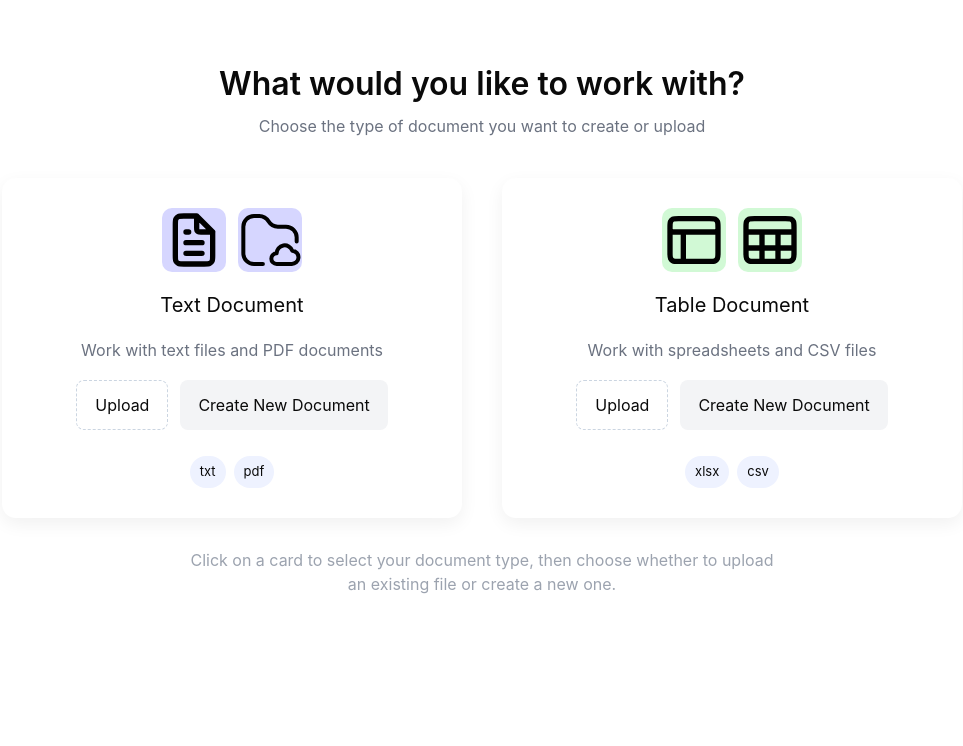
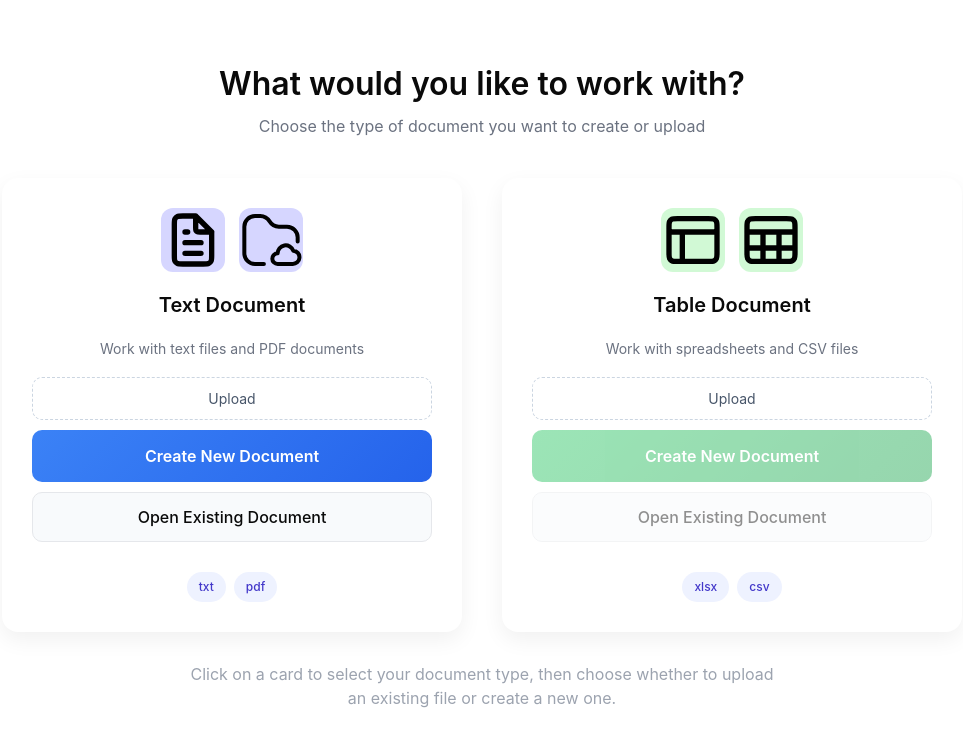
Before and after one commit to AymaneImr/SyncWrite, a React app in the folder frontend/: page /document-type in a window 1280 px wide. Shown: the top 746 px of the page, without its empty margins (158-1121 px from the left). Built offline with nearby package versions, Linux system fonts and the light colour scheme; sample sign-in values are in the browser's storage; the HTML template or start-up script is replaced by a standard one.

Commit message:
fix(ui): fix API calls and update UI logic

```diff
--- a/frontend/src/App.tsx
+++ b/frontend/src/App.tsx
@@ -4,6 +4,8 @@ import { Routes, Route } from 'react-router-dom';
 import Auth from './Pages/Auth.tsx';
 import DocsPage from './Components/Docs.tsx';
 import TextEditor from './Components/TextEditor.tsx';
+import ProtectedRoute from './common/ProtectedRoute.tsx';
+import LandingPage from './Pages/LandingPage.tsx';
 
 
 function App() {
@@ -12,8 +14,9 @@ function App() {
       <main>
         <Routes>
           <Route path="/login" element={<Auth />} />
-          <Route path="/document-type" element={<DocsPage />} />
-          <Route path="/text-editor" element={<TextEditor />} />
+          <Route path="/document-type" element={<ProtectedRoute> <DocsPage /> </ProtectedRoute>} />
+          <Route path="/editor/:id" element={<ProtectedRoute> <TextEditor /> </ProtectedRoute>} />
+          <Route path="/landing-page" element={<LandingPage />} />
         </Routes>
       </main>
     </>
--- a/frontend/src/Components/Card.tsx
+++ b/frontend/src/Components/Card.tsx
@@ -1,6 +1,6 @@
+
 import React from 'react';
 import styles from '../css/Cards.module.css';
-
 
 type CardProps = {
   title: string;
@@ -9,30 +9,39 @@ type CardProps = {
   iconBg: string;
   onUpload: (e: React.ChangeEvent<HTMLInputElement>) => void;
   onCreate?: () => void;
+  onOpenExisting?: () => void;
   uploadAccept?: string;
   leftIcon: React.ReactNode;
   rightIcon: React.ReactNode;
 };
 
-
-export default function Cards({ title, subtitle, accent, onUpload, onCreate, uploadAccept, leftIcon, rightIcon, iconBg }: CardProps) {
+export default function Cards({
+  title,
+  subtitle,
+  accent,
+  onUpload,
+  onCreate,
+  onOpenExisting,
+  uploadAccept,
+  leftIcon,
+  rightIcon,
+  iconBg,
+}: CardProps) {
   const colorClass = accent === 'blue' ? styles.blue : styles.green;
 
   return (
     <div className={`${styles.card} ${colorClass}`}>
       <div className={styles.icons}>
-        <div className={styles.iconPlaceholder} style={{ backgroundColor: iconBg }} >
-          <img src={leftIcon} alt='icon' />
+        <div className={styles.iconPlaceholder} style={{ backgroundColor: iconBg }}>
+          <img src={leftIcon} alt="icon" />
         </div>
-        <div className={styles.iconPlaceholder} style={{ backgroundColor: iconBg }} >
-          <img src={rightIcon} alt='icon' />
+        <div className={styles.iconPlaceholder} style={{ backgroundColor: iconBg }}>
+          <img src={rightIcon} alt="icon" />
         </div>
       </div>
 
-
       <h3 className={styles.title}>{title}</h3>
       <p className={styles.subtitle}>{subtitle}</p>
-
 
       <div className={styles.actions}>
         <label className={styles.uploadBtn}>
@@ -46,14 +55,30 @@ export default function Cards({ title, subtitle, accent, onUpload, onCreate, upl
           />
         </label>
 
+        <button
+          className={styles.createBtn}
+          onClick={onCreate}
+          disabled={!onCreate}
+        >
+          Create New Document
+        </button>
 
-        <button className={styles.createBtn} onClick={onCreate} disabled={!onCreate}>
-          Create New Document
+        <button
+          className={styles.openBtn}
+          onClick={onOpenExisting}
+          disabled={!onOpenExisting}
+        >
+          Open Existing Document
         </button>
       </div>
 
-
-      <div className={styles.footerExt}>{uploadAccept?.split(',').map(ext => <span key={ext} className={styles.ext}>{ext.replace('.', '')}</span>)}</div>
-    </div >
+      <div className={styles.footerExt}>
+        {uploadAccept?.split(',').map(ext => (
+          <span key={ext} className={styles.ext}>
+            {ext.replace('.', '')}
+          </span>
+        ))}
+      </div>
+    </div>
   );
 }
--- a/frontend/src/Components/Docs.tsx
+++ b/frontend/src/Components/Docs.tsx
@@ -6,15 +6,16 @@ import text_left_icon from '../assets/file-alt-svgrepo-com.svg'
 import text_right_icon from '../assets/file-cloud-svgrepo-com.svg'
 import table_right_icon from '../assets/table-alt-svgrepo-com.svg'
 import table_left_icon from '../assets/table-layout-svgrepo-com.svg'
+import ExistingDocuments from './ExistingDocuments.tsx';
 
 
 export default function DocsPage() {
   const [showEditor, setShowEditor] = useState(false);
+  const [showExistingDocuments, setShowExistingDocuments] = useState(false);
   const [uploadedFile, setUploadedFile] = useState<File | null>(null);
   const [uploadedTable, setUploadedTable] = useState<File | null>(null);
 
 
-  // TODO: implement upload text document later
   const handleTextUpload = (e: React.ChangeEvent<HTMLInputElement>) => {
     const f = e.target.files?.[0] ?? null;
     if (f) {
@@ -35,9 +36,10 @@ export default function DocsPage() {
       alert(`Table uploaded: ${f.name} (demo) - backend integration left to you`);
     }
   };
+
   return (
     <div className={styles.pageWrap}>
-      {!showEditor ? (
+      {!showEditor && !showExistingDocuments && (
         <>
           <h1 className={styles.heading}>What would you like to work with?</h1>
           <p className={styles.sub}>Choose the type of document you want to create or upload</p>
@@ -52,10 +54,11 @@ export default function DocsPage() {
               uploadAccept=".txt,.pdf"
               onUpload={handleTextUpload}
               onCreate={() => setShowEditor(true)}
+              onOpenExisting={() => setShowExistingDocuments(true)}
+
               leftIcon={text_left_icon}
               rightIcon={text_right_icon}
             />
-
 
             <Cards
               title="Table Document"
@@ -73,13 +76,24 @@ export default function DocsPage() {
 
           <p className={styles.hint}>Click on a card to select your document type, then choose whether to upload an existing file or create a new one.</p>
 
-
           {uploadedFile && <div className={styles.uploadInfo}>Uploaded text file: {uploadedFile.name}</div>}
           {uploadedTable && <div className={styles.uploadInfo}>Uploaded table file: {uploadedTable.name}</div>}
         </>
-      ) : (
+      )}
+      {showEditor && (
+        <TextEditor
+          onBack={() => {
+            setShowEditor(false);
+          }}
+        />
+      )}
 
-        <TextEditor />
+      {showExistingDocuments && (
+        <ExistingDocuments
+          onBack={() => {
+            setShowExistingDocuments(false);
+          }}
+        />
       )}
     </div>
   );
--- a/frontend/src/Components/OnlineEditors.tsx
+++ b/frontend/src/Components/OnlineEditors.tsx
@@ -3,16 +3,18 @@
 import styles from "../css/OnlineEditors.module.css";
 
 export interface OnlineUser {
-  id: string;
-  name: string;
+  user_id: string;
+  username: string;
   status: "Editing" | "Viewing" | "Idle";
   color: string;
   avatar?: string;
+  permission: string;
 }
 
 interface Props {
   users: OnlineUser[];
 }
+const green = "green";
 
 export default function OnlineEditors({ users }: Props) {
   return (
@@ -21,28 +23,28 @@ export default function OnlineEditors({ users }: Props) {
 
       <div className={styles.userList}>
         {users.map((user) => (
-          <div key={user.id} className={styles.userRow}>
+          <div key={user.user_id} className={styles.userRow}>
             <div className={styles.avatarWrapper}>
               {user.avatar ? (
-                <img src={user.avatar} className={styles.avatar} alt={user.name} />
+                <img src={user.avatar} className={styles.avatar} alt={user.username} />
               ) : (
                 <div
                   className={styles.defaultAvatar}
-                  style={{ backgroundColor: user.color }}
+                  style={{ backgroundColor: green }}
                 >
-                  {user.name.slice(0, 2).toUpperCase()}
+                  {user.username.slice(0, 2).toUpperCase()}
                 </div>
               )}
             </div>
 
             <div className={styles.info}>
-              <p className={styles.name}>{user.name}</p>
+              <p className={styles.name}>{user.username}</p>
               <p className={styles.status}>{user.status}</p>
             </div>
 
             <span
               className={styles.presenceDot}
-              style={{ backgroundColor: user.color }}
+              style={{ backgroundColor: green }}
             />
           </div>
         ))}
--- /dev/null
+++ b/frontend/src/common/ProtectedRoute.tsx
@@ -0,0 +1,26 @@
+import { Navigate } from "react-router-dom";
+import { jwtDecode } from "jwt-decode";
+import type { ReactNode } from "react";
+
+export function isAuthenticated(): boolean {
+  const token = localStorage.getItem("access_token");
+
+  if (!token) return false;
+
+  try {
+    const decoded = jwtDecode(token);
+
+    return decoded.exp * 1000 > Date.now();
+  } catch (err) {
+    alert("jwt decode error");
+    return false;
+  }
+}
+
+export default function ProtectedRoute({ children }: { children: ReactNode }) {
+  if (!isAuthenticated()) {
+    return <Navigate to="/login" replace />;
+  }
+
+  return children;
+}
--- a/frontend/src/css/Cards.module.css
+++ b/frontend/src/css/Cards.module.css
@@ -1,91 +1,133 @@
 .card {
   width: 460px;
   min-height: 320px;
-  border-radius: 14px;
+  border-radius: 16px;
   padding: 28px;
-  box-shadow: 0 6px 18px rgba(20, 20, 20, 0.06);
-  background: #fff;
-  transition: transform 180ms ease, box-shadow 180ms ease, border-color 180ms ease;
+  background: #ffffff;
   border: 2px solid transparent;
+  box-shadow: 0 8px 22px rgba(20, 20, 20, 0.06);
   display: flex;
   flex-direction: column;
   gap: 18px;
+  transition: transform 200ms ease, box-shadow 200ms ease, border-color 200ms ease;
 }
 
-
 .card:hover {
-  transform: translateY(-6px) scale(1.02);
-  box-shadow: 0 14px 30px rgba(20, 20, 20, 0.09);
+  transform: translateY(-6px) scale(1.015);
+  box-shadow: 0 18px 38px rgba(20, 20, 20, 0.1);
 }
 
-
 .blue:hover {
-  border-color: #2b7cff;
+  border-color: #3b82f6;
 }
 
 .green:hover {
-  border-color: #21a66a;
+  border-color: #22c55e;
 }
-
 
 .icons {
   display: flex;
   justify-content: center;
-  gap: 12px;
+  gap: 14px;
 }
 
 .iconPlaceholder {
   width: 64px;
   height: 64px;
-  border-radius: 10px;
+  border-radius: 12px;
+  display: grid;
+  place-items: center;
 }
-
 
 .title {
   font-size: 20px;
+  font-weight: 600;
   margin: 0;
+  text-align: center;
 }
 
 .subtitle {
   color: #6b7280;
   margin: 0;
+  text-align: center;
+  font-size: 14px;
 }
 
+.actions {
+  margin-top: auto;
+  display: grid;
+  gap: 10px;
+}
 
-.actions {
-  display: flex;
-  justify-content: center;
-  gap: 12px;
-  margin-top: auto
+.createBtn {
+  padding: 14px;
+  border-radius: 10px;
+  border: none;
+  background: linear-gradient(135deg, #3b82f6, #2563eb);
+  color: #fff;
+  font-weight: 600;
+  cursor: pointer;
+  transition: transform 120ms ease, box-shadow 120ms ease;
+}
+
+.createBtn:hover:not(:disabled) {
+  transform: translateY(-1px);
+  box-shadow: 0 6px 16px rgba(59, 130, 246, 0.35);
+}
+
+.green .createBtn {
+  background: linear-gradient(135deg, #22c55e, #16a34a);
+}
+
+.openBtn {
+  padding: 12px;
+  border-radius: 10px;
+  background: #f8fafc;
+  border: 1px solid #e5e7eb;
+  font-weight: 500;
+  cursor: pointer;
+  transition: background 120ms ease, border-color 120ms ease;
+}
+
+.openBtn:hover:not(:disabled) {
+  background: #f1f5f9;
+  border-color: #cbd5f5;
 }
 
 .uploadBtn {
-  padding: 12px 18px;
-  border-radius: 8px;
+  padding: 10px;
+  border-radius: 10px;
   background: transparent;
   border: 1px dashed #cbd5e1;
-  cursor: pointer
+  color: #475569;
+  font-size: 14px;
+  text-align: center;
+  cursor: pointer;
+  transition: background 120ms ease, border-color 120ms ease;
 }
 
-.createBtn {
-  padding: 12px 18px;
-  border-radius: 8px;
-  background: #f3f4f6;
-  border: none;
-  cursor: pointer
+.uploadBtn:hover {
+  background: #f8fafc;
+  border-color: #94a3b8;
 }
 
+button:disabled {
+  opacity: 0.45;
+  cursor: not-allowed;
+}
 
 .footerExt {
-  margin-top: 8px;
+  margin-top: 12px;
   display: flex;
   justify-content: center;
-  gap: 8px
+  gap: 8px;
 }
 
 .ext {
   background: #eef2ff;
-  padding: 6px 10px;
+  color: #4338ca;
+  padding: 6px 12px;
   border-radius: 999px;
-  font-size: 13px
+  font-size: 12px;
+  font-weight: 500;
 }
--- a/frontend/src/css/Login.module.css
+++ b/frontend/src/css/Login.module.css
@@ -42,7 +42,7 @@
   padding: 2rem;
   border-radius: 20px;
   box-shadow: 0 8px 30px rgba(0, 0, 0, 0.05);
-  width: 360px;
+  width: 440px;
 }
 
 .tabs {
```
Also changed, not shown: frontend/src/Components/LoginForm.tsx (+10 -1 lines), frontend/src/Components/TextEditor.tsx (+102 -53 lines).
